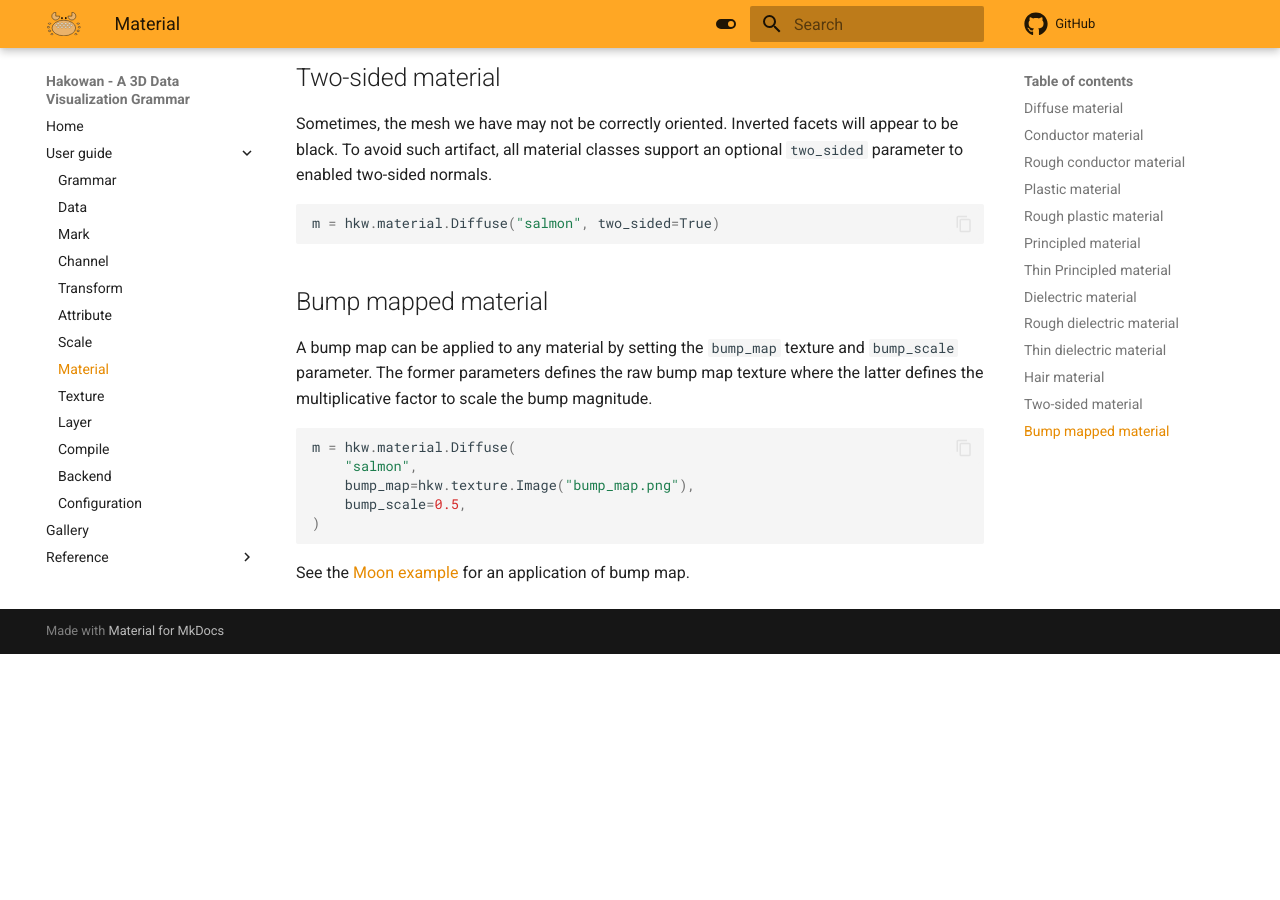
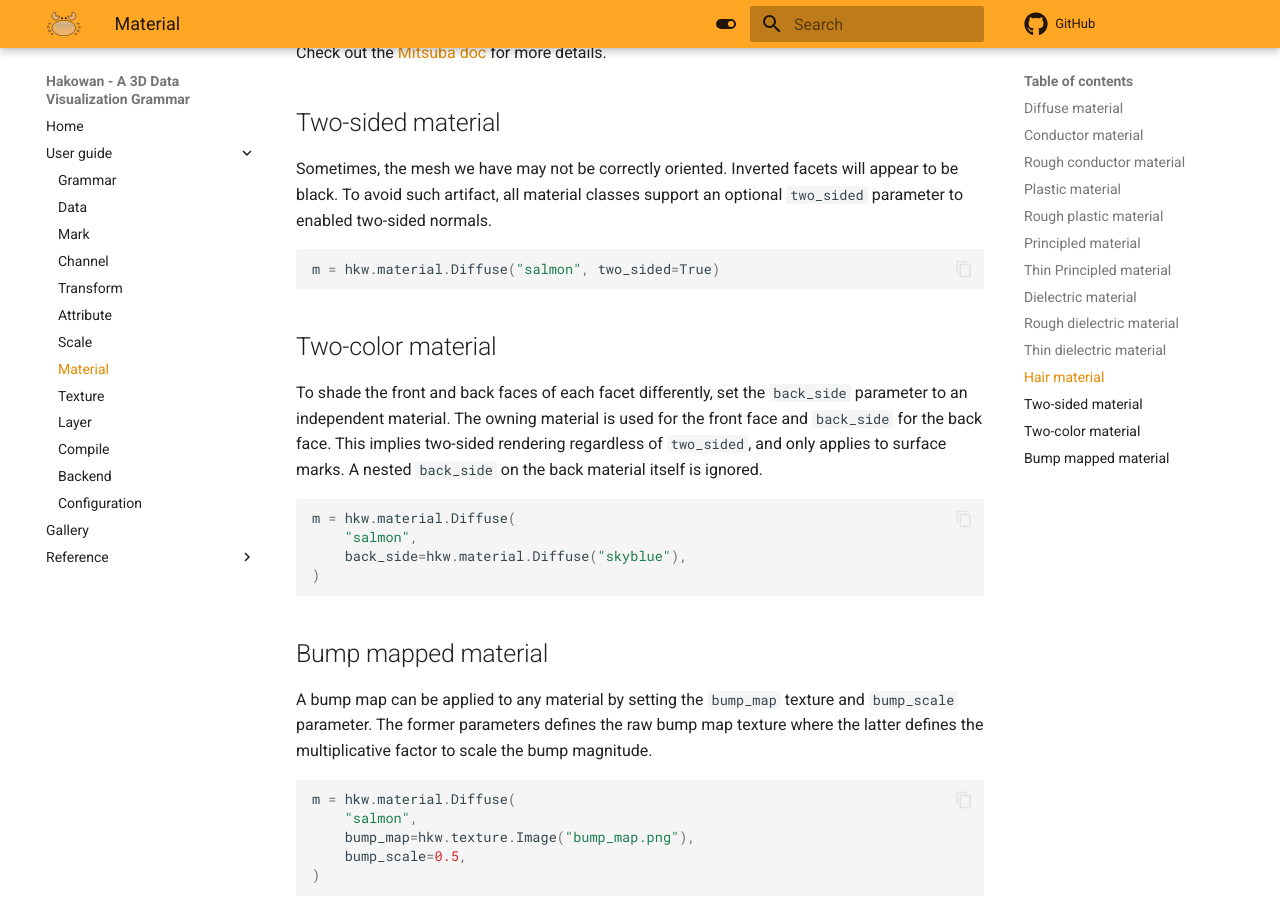
Before and after one commit to Hakowan/hakowan, an MkDocs documentation site: the page built from docs/guide/material.md, in a window 1280 px wide and 900 px high, scrolled down 10663 px. Built offline with MkDocs 1.6.1 and Material for MkDocs 9.7.7, drawn with Linux system fonts in a browser that asks for light colours; comment, search, counter and statistics services are not loaded; before the commit the page ends 11317 px from its top, so only the background shows below that; some of the changed text lies outside the part shown.

Commit message:
Update doc.

````diff
--- a/docs/guide/material.md
+++ b/docs/guide/material.md
@@ -10,7 +10,8 @@ All materials support the following parameters:
 
 | Parameter | Type | Description |
 |-----------|------|-------------|
-| `two_sided` | `bool` | Wheter the material is two-sided. (default: false) |
+| `two_sided` | `bool` | Whether the material is two-sided. (default: false) |
+| `back_side` | `Material \| None` | An independent material for the back face of each facet. (default: none) |
 
 A material can be specified via the `Layer.channel()` method.
 ```py
@@ -393,6 +394,20 @@ two-sided normals.
 m = hkw.material.Diffuse("salmon", two_sided=True)
 ```
 
+## Two-color material
+
+To shade the front and back faces of each facet differently, set the `back_side` parameter to an
+independent material. The owning material is used for the front face and `back_side` for the back
+face. This implies two-sided rendering regardless of `two_sided`, and only applies to surface marks.
+A nested `back_side` on the back material itself is ignored.
+
+```py
+m = hkw.material.Diffuse(
+    "salmon",
+    back_side=hkw.material.Diffuse("skyblue"),
+)
+```
+
 ## Bump mapped material
 
 A bump map can be applied to any material by setting the `bump_map` texture and `bump_scale`
````
Also changed, not shown: docs/guide/texture.md (+2 -1 lines), 4 other files.
